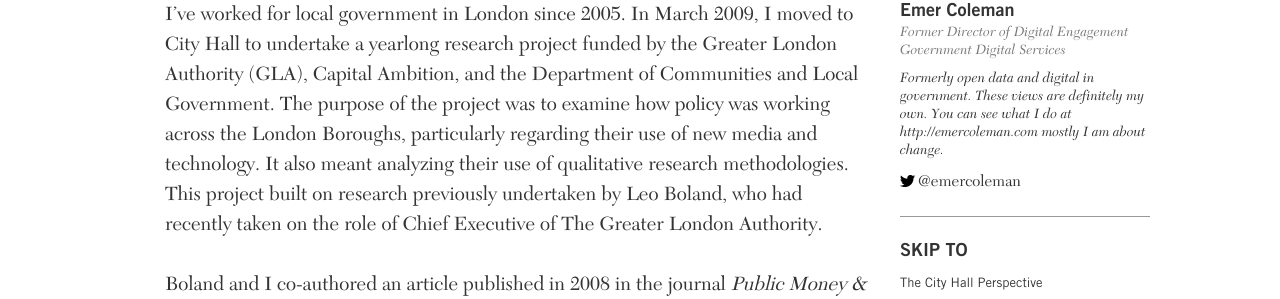
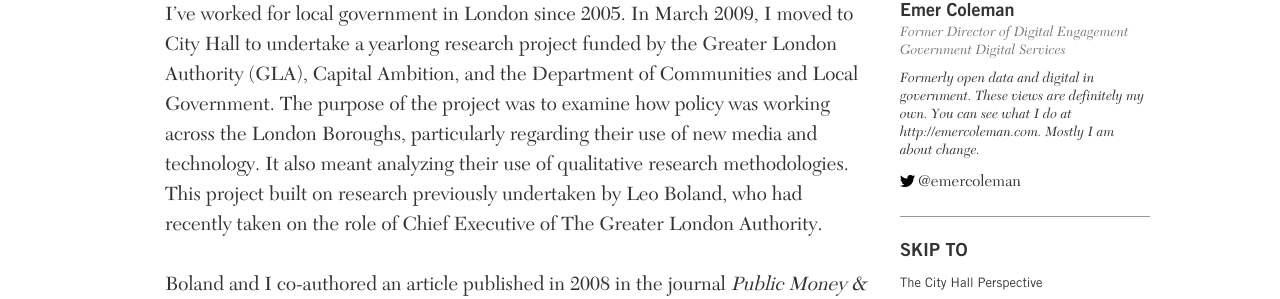
Before and after one commit to codeforamerica/beyondtransparency, a Jekyll site: the page built from chapters/part-1-chapter-04.md, in a window 1280 px wide. Shown: the part 317-616 px from the top of the page. Built offline with Jekyll 4.4.1, drawn with Linux system fonts in a browser that asks for light colours; nearby versions of some CDN libraries; some web fonts are replaced; library files that are not in the unit come from our copies; Markdown is read by kramdown in place of the engine named in the settings.

```diff
--- a/chapters/part-1-chapter-04.md
+++ b/chapters/part-1-chapter-04.md
@@ -10,7 +10,7 @@ author:
     employer: Government Digital Services
     photo_url: /images/authors/emer.png
     twitter: emercoleman
-    about: "Formerly open data and digital in government. These views are definitely my own. You can see what I do at http://emercoleman.com  mostly I am about change."
+    about: "Formerly open data and digital in government. These views are definitely my own. You can see what I do at http://emercoleman.com. Mostly I am about change."
 
 permalink: "/part-1/lessons-from-the-london-datastore/"
 featured: true
```
Also changed, not shown: chapters/part-0.md (+1 -0 lines), chapters/part-3-chapter-11.md (+1 -0 lines), chapters/part-5-chapter-19.md (+1 -1 lines), chapters/part-5-chapter-99.md (+1 -1 lines).
